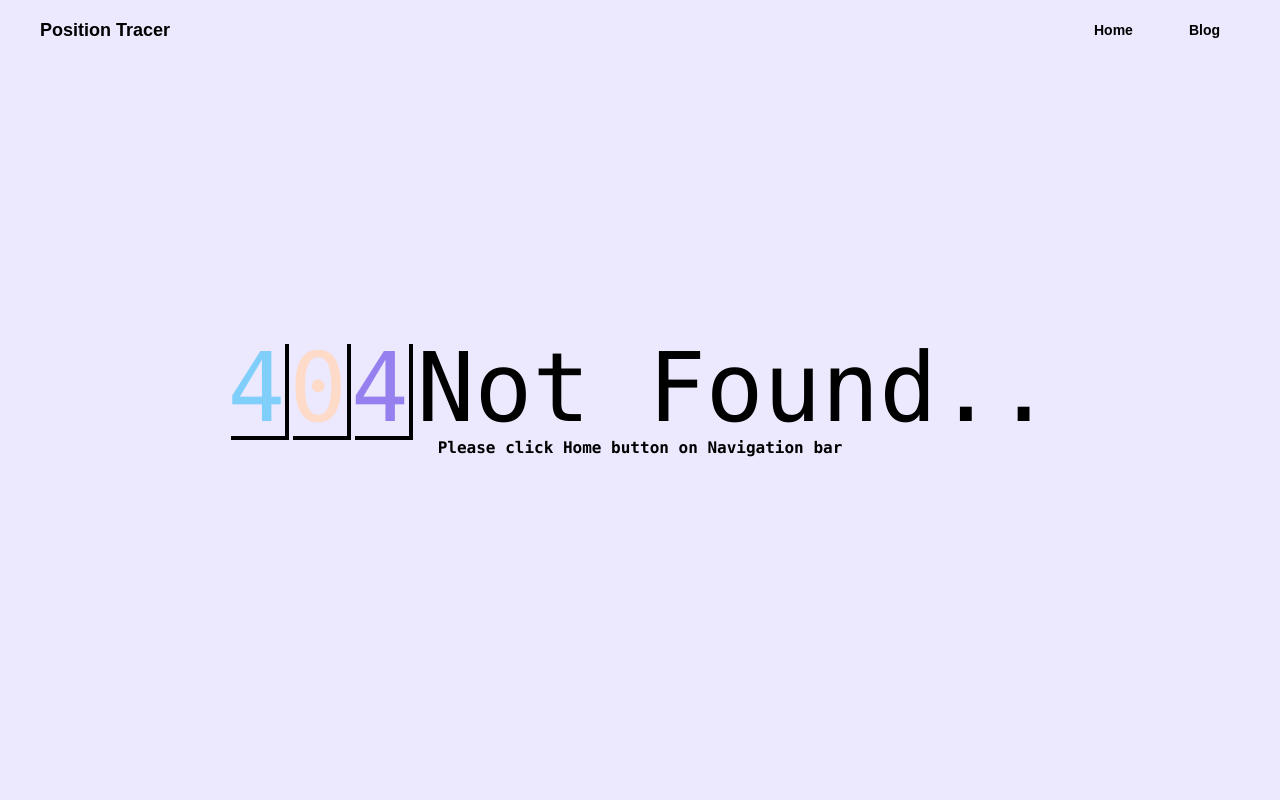
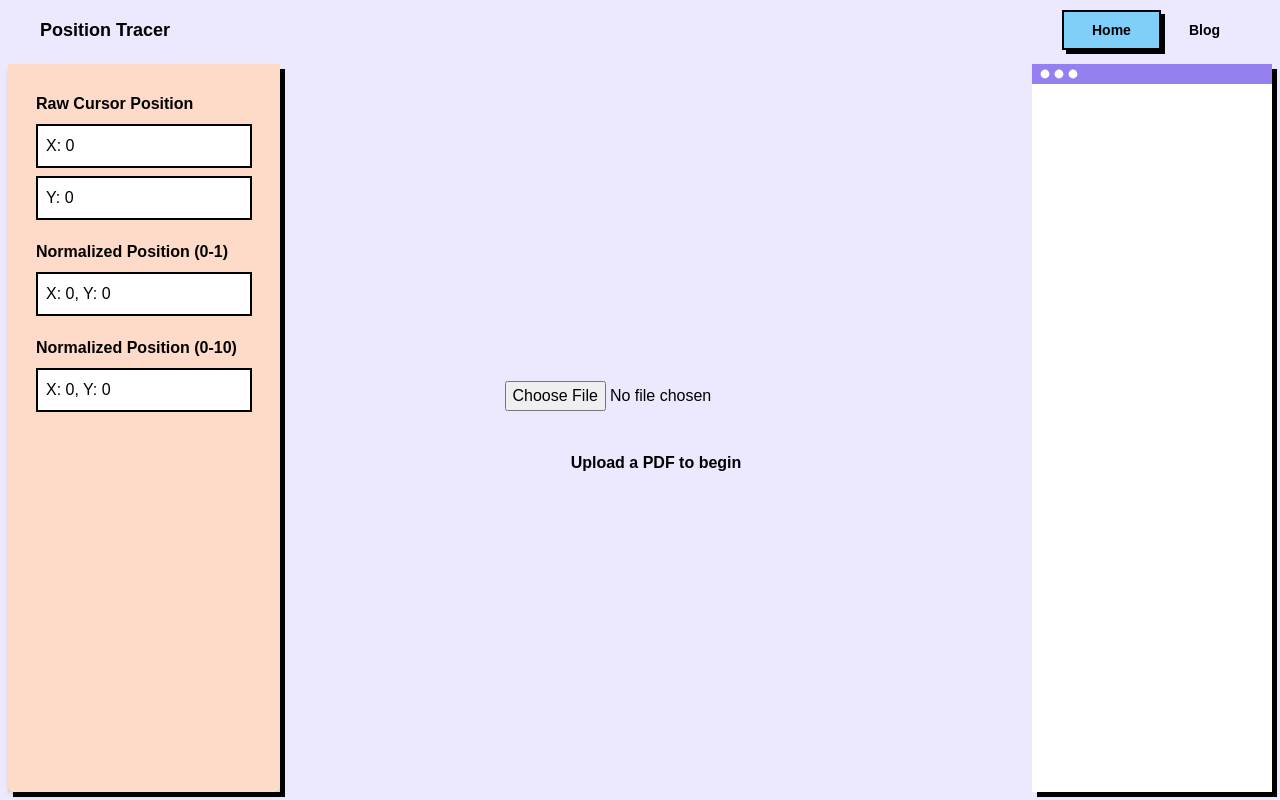
Before and after one commit to Subash-Mohan/coordinates-finder, a React (Vite) app: page /upload-pdf in a window 1280 px wide. Before the commit this address had no page. Built offline with nearby package versions, Linux system fonts and the light colour scheme.

Commit message:
feat: add pdf upload viewer with coordinate tracking

```diff
--- a/src/App.tsx
+++ b/src/App.tsx
@@ -4,6 +4,7 @@ import Navbar from "./components/Navbar";
 import BlankCanvasPage from "./pages/BlankCanvasPage";
 import HomePage from "./pages/HomePage";
 import NotFoundPage from "./pages/NotFoundPage";
+import PdfUploadPage from "./pages/PdfUploadPage";
 
 const router = createBrowserRouter([
   {
@@ -14,6 +15,10 @@ const router = createBrowserRouter([
   {
     path: "/blank-canvas",
     element: <BlankCanvasPage />,
+  },
+  {
+    path: "/upload-pdf",
+    element: <PdfUploadPage />,
   },
 ]);
 function App() {
--- a/src/components/Navbar.tsx
+++ b/src/components/Navbar.tsx
@@ -5,7 +5,10 @@ import CancelIcon from "../icons/CancelIcon";
 const Navbar = () => {
   const [isOpen, setIsOpen] = useState(false);
   let pathname = window.location.pathname;
-  pathname = pathname === "/blank-canvas" ? "/" : pathname;
+  pathname =
+    pathname === "/blank-canvas" || pathname === "/upload-pdf"
+      ? "/"
+      : pathname;
 
   const getNavItemClass = (route: string) => {
     return pathname === route
--- a/src/components/SelectionCard.tsx
+++ b/src/components/SelectionCard.tsx
@@ -17,7 +17,11 @@ const SelectionCard = () => {
           color="hsl(var(--yellow))"
           toLink="blank-canvas"
         />
-        <Card hoverText="Upload" color="hsl(var(--lightorange))" toLink="/">
+        <Card
+          hoverText="Upload"
+          color="hsl(var(--lightorange))"
+          toLink="upload-pdf"
+        >
           <UploadIcon />
         </Card>
         <div className="absolute top-[10%] -left-[6%] md:top-[78%] md:left-[68%] -z-10 lg:left-[59%] lg:top-[72%] ">
--- /dev/null
+++ b/src/pages/PdfUploadPage.tsx
@@ -0,0 +1,96 @@
+import { useMemo, useState, useEffect } from "react";
+import AdvertisementCard from "../components/AdvertisementCard";
+import OutputCard from "../components/OutputCard";
+import MobileOutputCard from "../components/MobileOutputCard";
+
+const PdfUploadPage = () => {
+  const [file, setFile] = useState<File | null>(null);
+  const [fileUrl, setFileUrl] = useState<string | null>(null);
+  const [coordinates, setCoordinates] = useState({ x: 0, y: 0 });
+  const [coordinatesBy1, setCoordinatesBy1] = useState({ x: 0, y: 0 });
+  const [coordinatesBy10, setCoordinatesBy10] = useState({ x: 0, y: 0 });
+
+  const handleMouseMove = (
+    event: React.MouseEvent<HTMLDivElement, MouseEvent>
+  ) => {
+    const rect = event.currentTarget.getBoundingClientRect();
+    const x = event.clientX - rect.left;
+    const y = event.clientY - rect.top;
+    const normalizedXBy1 = ((x / rect.width) * 1).toFixed(2);
+    const normalizedYBy1 = ((y / rect.height) * 1).toFixed(2);
+    const normalizedXBy10 = ((x / rect.width) * 10).toFixed(2);
+    const normalizedYBy10 = ((y / rect.height) * 10).toFixed(2);
+    setCoordinates({ x, y });
+    setCoordinatesBy1({
+      x: Number.parseFloat(normalizedXBy1),
+      y: Number.parseFloat(normalizedYBy1),
+    });
+    setCoordinatesBy10({
+      x: Number.parseFloat(normalizedXBy10),
+      y: Number.parseFloat(normalizedYBy10),
+    });
+  };
+
+  const handleFileChange = (e: React.ChangeEvent<HTMLInputElement>) => {
+    const selectedFile = e.target.files ? e.target.files[0] : null;
+    setFile(selectedFile);
+  };
+
+  useEffect(() => {
+    if (file) {
+      const url = URL.createObjectURL(file);
+      setFileUrl(url);
+      return () => {
+        URL.revokeObjectURL(url);
+      };
+    }
+    setFileUrl(null);
+  }, [file]);
+
+  const advertisementCard = useMemo(() => <AdvertisementCard />, []);
+
+  return (
+    <div className="flex flex-col md:flex-row h-full pt-14">
+      <div className="w-72 p-2 hidden md:block">
+        <OutputCard
+          coordinates={coordinates}
+          coordinatesBy1={coordinatesBy1}
+          coordinatesBy10={coordinatesBy10}
+        />
+      </div>
+      <div className="flex-1 flex flex-col justify-center p-2 items-center gap-4">
+        <input
+          type="file"
+          accept="application/pdf"
+          onChange={handleFileChange}
+          className="mb-4"
+        />
+        {fileUrl ? (
+          <div
+            className="relative h-[450px] md:h-[600px] max-w-screen-md aspect-[1/1.414] border-2 border-solid border-black"
+          >
+            <embed src={fileUrl} type="application/pdf" className="w-full h-full" />
+            <div
+              className="absolute top-0 left-0 w-full h-full"
+              onMouseMove={handleMouseMove}
+            />
+          </div>
+        ) : (
+          <p className="text-center text-black font-bold mt-2">
+            Upload a PDF to begin
+          </p>
+        )}
+      </div>
+      <div className="w-[20%]  p-2 hidden md:block">{advertisementCard}</div>
+      <div className=" md:hidden p-2">
+        <MobileOutputCard
+          coordinates={coordinates}
+          coordinatesBy1={coordinatesBy1}
+          coordinatesBy10={coordinatesBy10}
+        />
+      </div>
+    </div>
+  );
+};
+
+export default PdfUploadPage;
```
